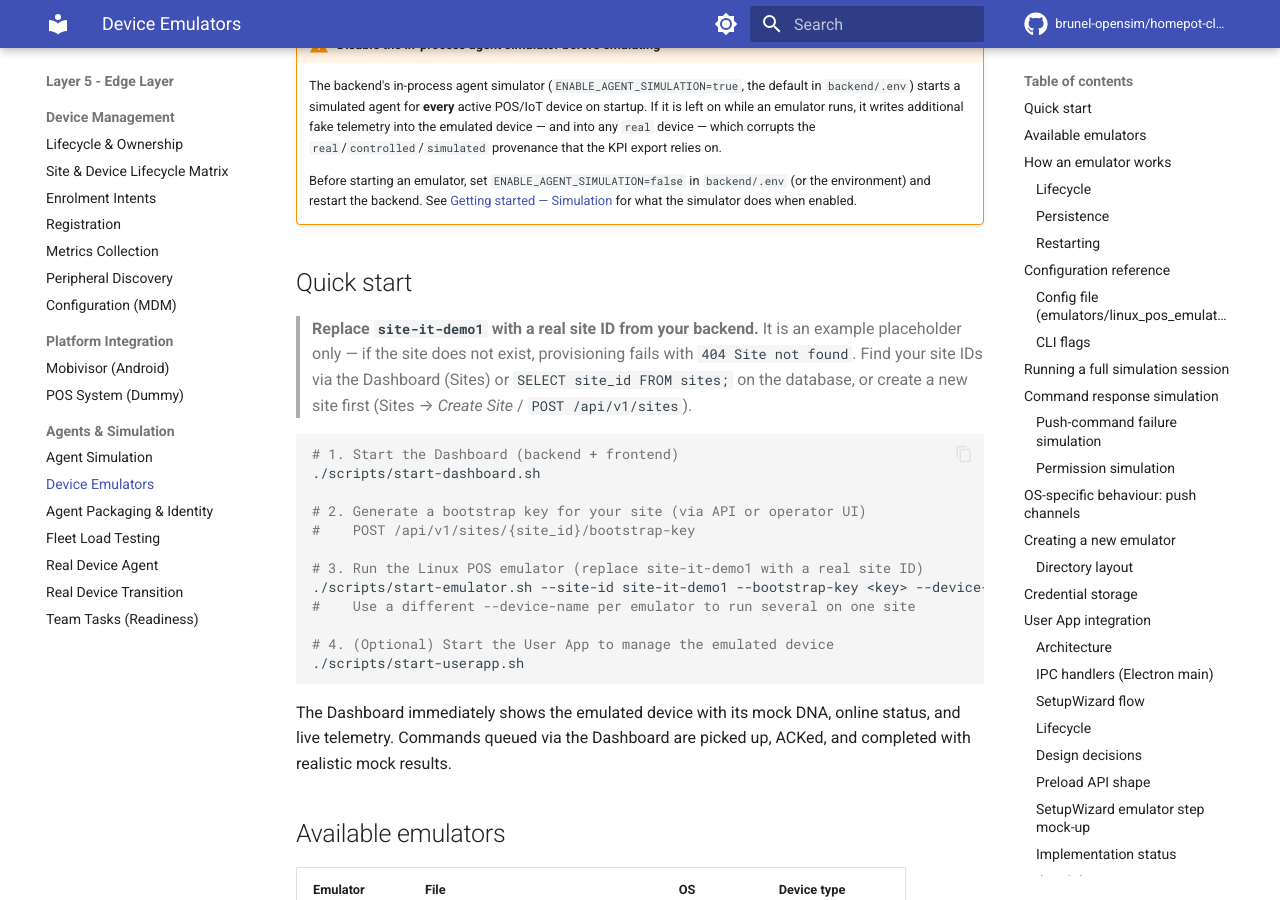
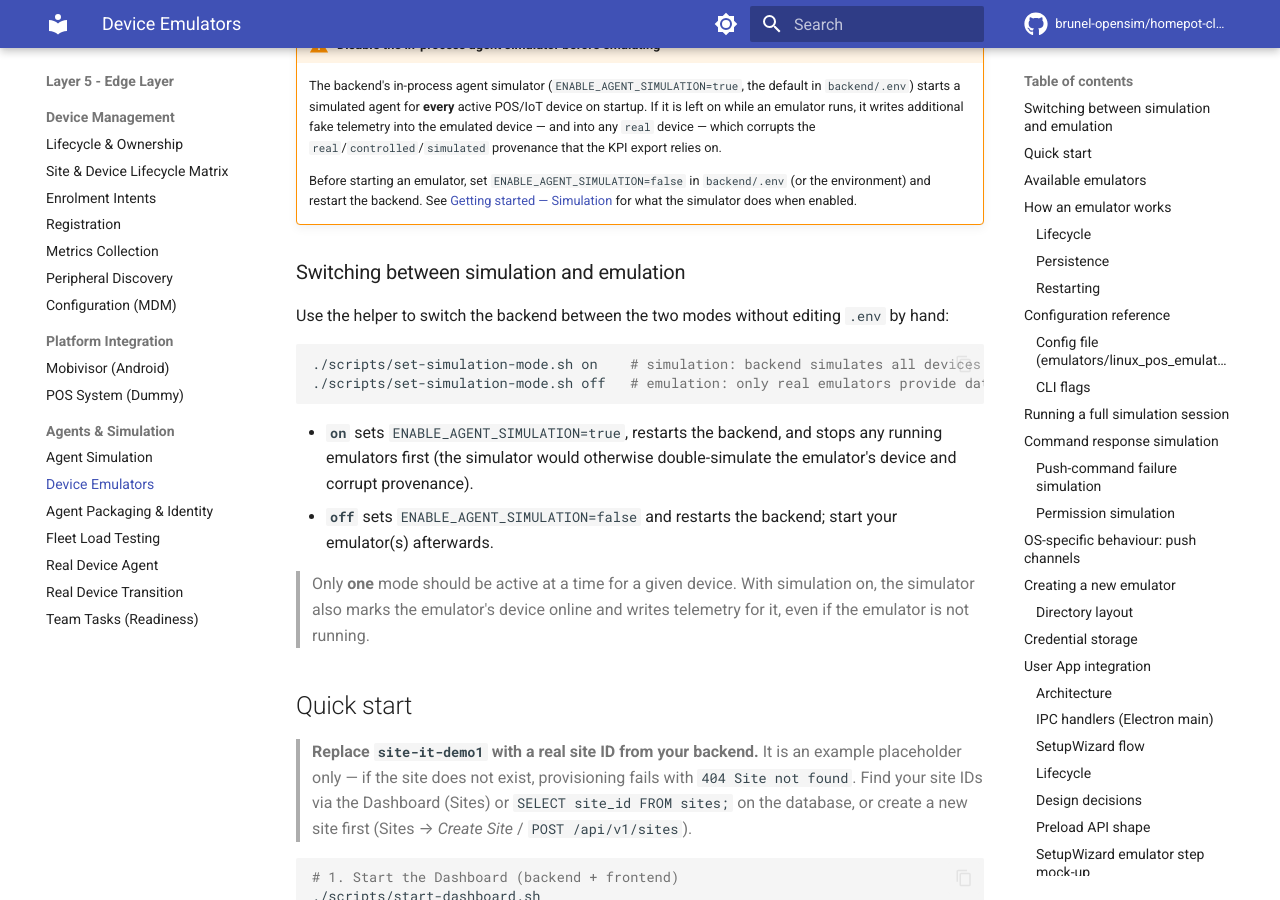
Before and after one commit to brunel-opensim/homepot-client, an MkDocs documentation site: the page built from docs/device-emulators.md, in a window 1280 px wide and 900 px high, scrolled down 340 px. Built offline with MkDocs 1.6.1 and Material for MkDocs 9.7.7, drawn with Linux system fonts in a browser that asks for light colours; comment, search, counter and statistics services are not loaded; the version menu is left out.

Commit message:
feat(scripts): simulation/emulation mode switcher (#345)
* feat(scripts): add set-simulation-mode.sh helper to switch sim/emulation

Seamlessly toggles the backend between the two data-source modes:
- on  (simulation): ENABLE_AGENT_SIMULATION=true, simulator drives all
      active POS/IoT devices; any running emulators are stopped first so
      they are not double-simulated.
- off (emulation):  ENABLE_AGENT_SIMULATION=false, only real emulators
      provide data.

The script updates backend/.env, stops the backend (PID file + uvicorn
reloader + multiprocessing spawn worker), restarts it with the env var set
explicitly, and waits for health. Verified both directions live.

* docs(emulators): document simulation/emulation mode switcher

* feat(dashboard): accept a mode flag [simulation|emulation|real]

start-dashboard.sh now takes an optional mode argument:
- simulation (default): ENABLE_AGENT_SIMULATION=true, backend simulator drives devices
- emulation: ENABLE_AGENT_SIMULATION=false, emulators started separately
- real: flag provisioned (same backend setting as emulation); backend
  support for real device agents is pending

The mode is persisted to backend/.env and passed explicitly to uvicorn so it
is honoured regardless of how the backend is launched. Invalid modes print a
usage message and exit before starting any service.

````diff
--- a/docs/device-emulators.md
+++ b/docs/device-emulators.md
@@ -16,6 +16,26 @@ Each emulator runs as an independent process that provisions itself with the bac
     `backend/.env` (or the environment) and restart the backend. See
     [Getting started — Simulation](getting-started.md) for what the simulator
     does when enabled.
+
+### Switching between simulation and emulation
+
+Use the helper to switch the backend between the two modes without editing
+`.env` by hand:
+
+```bash
+./scripts/set-simulation-mode.sh on    # simulation: backend simulates all devices (no emulator)
+./scripts/set-simulation-mode.sh off   # emulation: only real emulators provide data
+```
+
+- **`on`** sets `ENABLE_AGENT_SIMULATION=true`, restarts the backend, and stops
+  any running emulators first (the simulator would otherwise double-simulate
+  the emulator's device and corrupt provenance).
+- **`off`** sets `ENABLE_AGENT_SIMULATION=false` and restarts the backend; start
+  your emulator(s) afterwards.
+
+> Only **one** mode should be active at a time for a given device. With
+> simulation on, the simulator also marks the emulator's device online and
+> writes telemetry for it, even if the emulator is not running.
 
 ## Quick start
 
````
Also changed, not shown: 2 other files.
